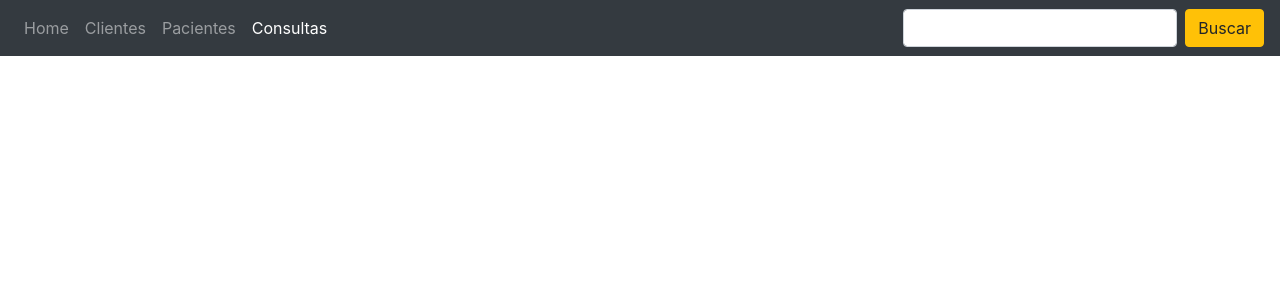
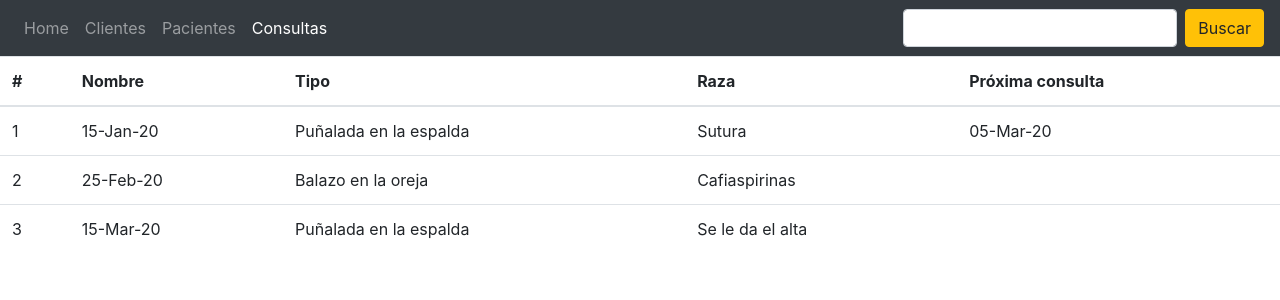
Before and after one commit to omelendrez/medical-records-frontend, a React (Create React App) app: page /consultas in a window 1280 px wide. Shown: the top 300 px of the page. Built offline with nearby package versions, Linux system fonts and the light colour scheme.

Commit message:
Implement axios

```diff
--- a/package.json
+++ b/package.json
@@ -3,6 +3,7 @@
   "version": "0.1.0",
   "private": true,
   "dependencies": {
+    "axios": "^0.19.2",
     "bootstrap": "^4.4.1",
     "react": "^16.13.1",
     "react-dom": "^16.13.1",
--- a/src/App.js
+++ b/src/App.js
@@ -4,6 +4,7 @@ import Navbar from './components/Navbar'
 import Home from './components/Home'
 import Customers from './components/Customers'
 import Pets from './components/Pets'
+import Consultations from './components/Consultations'
 
 function App() {
   return (
@@ -14,6 +15,7 @@ function App() {
           <Route path="/" component={Home} exact />
           <Route path="/clientes" component={Customers} exact />
           <Route path="/pacientes" component={Pets} />
+          <Route path="/consultas" component={Consultations} />
         </Switch>
       </main>
     </BrowserRouter>
--- /dev/null
+++ b/src/components/Consultation.jsx
@@ -0,0 +1,18 @@
+import React from 'react'
+
+const Consultation = ({ data, indice }) => {
+
+  const { date, diagnosis, treatment, nextConsultation } = data
+
+  return (
+    <tr>
+      <td>{indice}</td>
+      <td>{date}</td>
+      <td>{diagnosis}</td>
+      <td>{treatment}</td>
+      <td>{nextConsultation}</td>
+    </tr>
+  )
+}
+
+export default Consultation
--- /dev/null
+++ b/src/components/Consultations.jsx
@@ -0,0 +1,34 @@
+import React from 'react'
+import Consultation from './Consultation'
+
+import { consultations } from '../data/consultations.json'
+
+const Consultations = () => {
+
+  const { rows } = consultations
+
+  return (
+    <table className="table">
+      <thead>
+        <tr>
+          <th scope="col">#</th>
+          <th scope="col">Nombre</th>
+          <th scope="col">Tipo</th>
+          <th scope="col">Raza</th>
+          <th scope="col">Próxima consulta</th>
+        </tr>
+      </thead>
+      <tbody>
+        {rows.map((record, index) =>
+          <Consultation
+            key={index}
+            indice={index + 1}
+            data={record}
+          />
+        )}
+      </tbody>
+    </table>
+  )
+}
+
+export default Consultations
--- a/src/components/Customers.jsx
+++ b/src/components/Customers.jsx
@@ -1,9 +1,15 @@
-import React from 'react'
+import React, { useState, useEffect } from 'react'
 import Customer from './Customer'
-
-import { customers } from '../data/customers.json'
+import { getCustomers } from '../services/customers'
 
 const Customers = () => {
+
+  const [customers, setCustomers] = useState({ rows: [] })
+
+  useEffect(() => {
+    getCustomers()
+      .then(customers => setCustomers(customers))
+  }, [])
 
   const { rows } = customers
 
--- a/src/components/Home.css
+++ b/src/components/Home.css
@@ -5,3 +5,10 @@
   background-position-y: bottom;
   background-position-x: right;
 }
+
+.image h1 {
+  padding-top: 60px;
+  text-align: center;
+  font-size: 4em;
+  color: #888;
+}
--- a/src/components/Home.jsx
+++ b/src/components/Home.jsx
@@ -3,7 +3,11 @@ import './Home.css'
 
 const Home = () => {
   return (
-    <div className="image" />
+    <div className="image">
+      <h1>
+        Veterinaria Colitas Felices
+      </h1>
+    </div>
   )
 }
 
--- a/src/data/consultations.json
+++ b/src/data/consultations.json
@@ -1,6 +1,8 @@
 {
   "success": true,
-  "consultations": [
+  "consultations": {
+    "count": 3,
+    "rows": [
       {
         "id": 1,
         "petId": 1,
@@ -30,3 +32,4 @@
       }
     ]
   }
+}
--- /dev/null
+++ b/src/services/api.js
@@ -0,0 +1,9 @@
+import axios from 'axios'
+
+export default axios.create({
+  headers: {
+    'Accept': 'application/json',
+    'Content-Type': 'application/json'
+  },
+  baseURL: 'http://localhost:3000/api'
+})
--- /dev/null
+++ b/src/services/customers.js
@@ -0,0 +1,27 @@
+import http from './api'
+
+export const getCustomers = async () => {
+  const response = await http.get('customers')
+  return response.data.customers
+}
+
+export const saveCustomer = customer => {
+  return new Promise((resolve, reject) => {
+    http.post('customers', customer)
+      .then(response => {
+        resolve(response.data)
+      })
+      .catch(error => reject(error))
+  })
+}
+
+export const deleteCustomer = customer => {
+  return new Promise((resolve, reject) => {
+    const { id } = customer
+    http.delete(`customers/${id}`)
+      .then(response => {
+        resolve(response.data)
+      })
+      .catch(error => reject(error))
+  })
+}
```
Also changed, not shown: 1 other file (tests, documents, lock files or other folders). Lines whose indentation alone changed are shown as unchanged.
